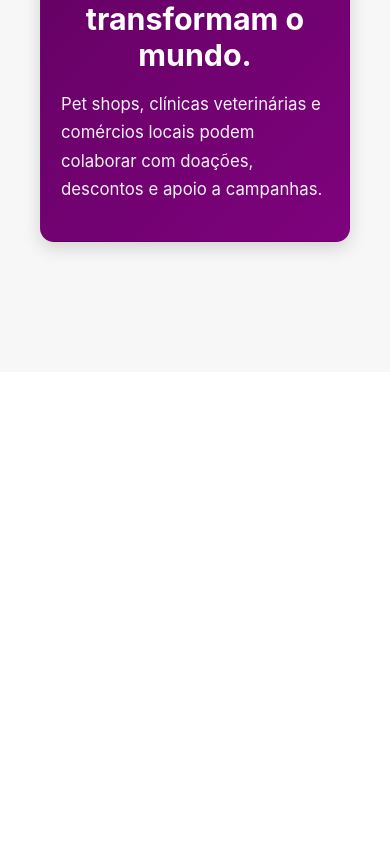
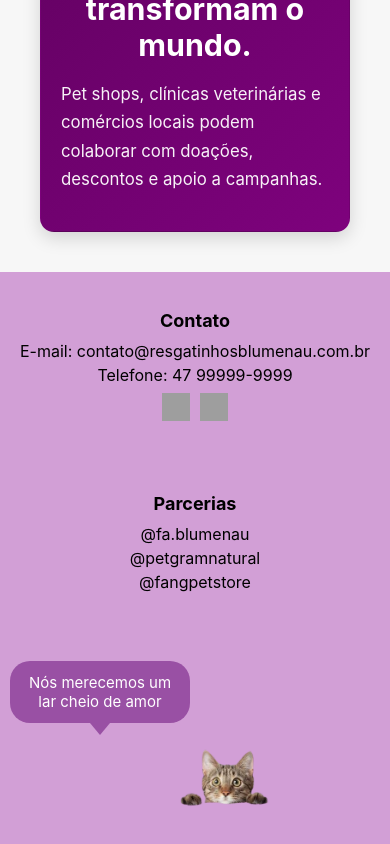
Before and after one commit to MaisaPereiraMarcal/ResGatinhos, a React (Create React App) app: page /como-ajudar in a window 390 px wide. Shown: the part 4175-5019 px from the top of the page. Before the commit the page ends 4547 px from the top, so only its background shows below. Built offline with nearby package versions, Linux system fonts and the light colour scheme; grey boxes are pictures that could not be loaded.

Commit message:
26/10 - 15:00
Foi terminado a página, colocado o footer e arrumado algumas coisas

```diff
--- a/src/pages/ComoAjudar/ComoAjudar.jsx
+++ b/src/pages/ComoAjudar/ComoAjudar.jsx
@@ -142,6 +142,45 @@ function ComoAjudar() {
             </div>
           ))}
         </section>
+        <footer className={styles.footer}>
+                <div className={styles.footerContent}>
+                    <div className={styles.footerContact}>
+                        <h3>Contato</h3>
+                        <p>E-mail: contato@resgatinhosblumenau.com.br</p>
+                        <p>Telefone: 47 99999-9999</p>
+                        <div className={styles.socialIcons}>
+                            <a href="https://www.facebook.com/resgatinhosblumenau" target="_blank" rel="noopener noreferrer">
+                                <img src="https://img.icons8.com/?size=100&id=118497&format=png&color=000000" alt="Facebook" />
+                            </a>
+                            <a href="https://www.instagram.com/resgatinhosblumenau/" target="_blank" rel="noopener noreferrer">
+                                <img src="https://img.icons8.com/?size=100&id=Xy10Jcu1L2Su&format=png&color=000000" alt="Instagram" />
+                            </a>
+                        </div>
+                    </div>
+
+                    <div className={styles.footerPartners}>
+                        <h3>Parcerias</h3>
+                        <p>@fa.blumenau</p>
+                        <p>@petgramnatural</p>
+                        <p>@fangpetstore</p>
+                    </div>
+
+                    <div className={styles.footerCat}>
+                        <p className={styles.catMessage}>
+                            Nós merecemos um lar cheio de amor
+                        </p>
+                        <img
+                            src="/gatinho.png"
+                            alt="Gatinho olhando"
+                            className={styles.catImage}
+                            onError={(e) => {
+                                e.target.onerror = null;
+                                e.target.src = "/gatinho.png";
+                            }}
+                        />
+                    </div>
+                </div>
+            </footer>
       </div>
     </div>
   );
--- a/src/pages/ComoAjudar/ComoAjudar.module.css
+++ b/src/pages/ComoAjudar/ComoAjudar.module.css
@@ -18,13 +18,12 @@ html,
     font-family: 'Inter', sans-serif;
     background-color: #f7f7f7;
     min-height: 100vh;
-    padding-bottom: 50px;
 }
 
 .contentWrapper {
     max-width: 1200px;
     margin: 0 auto;
-    padding: 40px 20px;
+    padding: 40px 20px 0;
 }
 
 .mainTitle {
@@ -49,7 +48,7 @@ html,
 }
 
 .donationSection {
-    margin-bottom: 70px;
+    margin-bottom: 60px;
     padding: 30px;
     background-color: #fff;
     border-radius: 15px;
@@ -70,6 +69,7 @@ html,
     display: flex;
     gap: 40px;
     align-items: flex-start;
+    justify-content: center;
 }
 
 .itemImageContainer {
@@ -79,6 +79,11 @@ html,
     overflow: hidden;
     box-shadow: 0 4px 10px rgba(0, 0, 0, 0.1);
     animation: float 3s ease-in-out infinite;
+    display: flex;        /* Adicionado */
+    justify-content: center; /* centraliza horizontalmente */
+    align-items: center;     /* centraliza verticalmente se houver altura */
+    margin: 0 auto;
+    margin-top: 100px;
 }
 
 .itemImage {
@@ -174,20 +179,14 @@ html,
 }
 
 @keyframes float {
-    0% {
-        transform: translateY(0px);
-    }
-    50% {
-        transform: translateY(-5px);
-    }
-    100% {
-        transform: translateY(0px);
-    }
+    0% { transform: translateY(0px); }
+    50% { transform: translateY(-5px); }
+    100% { transform: translateY(0px); }
 }
 
 .cardsSection {
     max-width: 1000px;
-    margin: 40px auto;
+    margin: 40px auto 0;
     padding: 0 20px;
     display: flex;
     flex-direction: column;
@@ -249,7 +248,6 @@ html,
     opacity: 0.95;
 }
 
-/* === NOVOS ESTILOS === */
 .card-purple {
     background: linear-gradient(135deg, #5a0159 0%, #7e027d 100%);
 }
@@ -259,57 +257,126 @@ html,
     color: #fff;
 }
 
-.card-purple:hover {
-    box-shadow: 0 8px 25px rgba(90, 1, 89, 0.45);
+.card-purple:hover { box-shadow: 0 8px 25px rgba(90, 1, 89, 0.45); }
+.card-yellow:hover { box-shadow: 0 8px 25px rgba(255, 179, 0, 0.45); }
+
+.footer {
+    background-color: #d29fd6;
+    color: #000000;
+    padding: 20px 0;
+    width: 100vw;
+    position: relative;
+    left: 50%;
+    transform: translateX(-50%);
+    display: flex;
+    justify-content: center;
+    align-items: center;
+    margin-top: 40px;
 }
 
-.card-yellow:hover {
-    box-shadow: 0 8px 25px rgba(255, 179, 0, 0.45);
+.footerContent {
+    width: 100%;
+    max-width: 1200px;
+    display: flex;
+    justify-content: space-between;
+    align-items: flex-start;
+    flex-wrap: wrap;
+    gap: 40px;
 }
 
-/* Responsividade */
-@media (max-width: 900px) {
-    .sectionContent {
-        flex-direction: column;
-        text-align: center;
+.footerContact,
+.footerPartners,
+.footerCat {
+    flex: 1;
+    min-width: 250px;
 }
 
-    .itemImageContainer {
-        max-width: 100%;
-        flex: none;
-        margin: 20px 0;
+.footerContact h3,
+.footerPartners h3 { font-size: 18px; margin-bottom: 10px; }
+.footerContact p,
+.footerPartners p { margin: 4px 0; }
+
+.socialIcons {
+    margin-top: 8px;
+    display: flex;
+    align-items: center;
+    gap: 10px;
 }
 
-    .creativeGrid {
-        grid-template-columns: 1fr;
-        text-align: left;
+.socialIcons img {
+    width: 28px;
+    height: 28px;
+    transition: transform 0.2s ease, filter 0.2s ease;
+    cursor: pointer;
 }
 
-    .creativeItem {
-        justify-content: flex-start;
+.socialIcons img:hover {
+    transform: scale(1.1);
+    filter: brightness(1.2);
 }
 
-    .contactButton {
-        width: 100%;
+.footerCat { align-items: flex-end; }
+
+.catMessage {
+    background-color: #9950a4;
+    color: #fff;
+    padding: 12px 18px;
+    border-radius: 20px;
+    font-size: 15px;
+    max-width: 180px;
+    text-align: center;
+    position: relative;
+    margin-bottom: 12px;
 }
+
+.catMessage::after {
+    content: "";
+    position: absolute;
+    bottom: -12px;
+    right: 25px;
+    border-width: 12px 10px 0;
+    border-style: solid;
+    border-color: #9950a4 transparent transparent transparent;
+}
+
+.catImage {
+    width: 150px;
+    height: auto;
+    border-radius: 8px;
+    object-fit: cover;
+}
+
+/* ==================== MEDIA QUERIES ==================== */
+@media (max-width: 991px) {
+    .cardsGrid { gap: 20px; }
+    .flipCard { width: 45%; max-width: 300px; height: 280px; }
+    .footerContent { justify-content: space-around; padding: 0 10px; }
+    .footerContact,
+    .footerPartners { min-width: 45%; margin-bottom: 20px; }
+}
+
+@media (max-width: 900px) {
+    .sectionContent { flex-direction: column; text-align: center; }
+    .itemImageContainer { max-width: 100%; flex: none; margin: 20px 0; }
+    .creativeGrid { grid-template-columns: 1fr; text-align: left; }
+    .creativeItem { justify-content: flex-start; }
+    .contactButton { width: 100%; }
 }
 
 @media (max-width: 768px) {
-    .helpCard {
-        padding: 20px;
+    .helpCard { padding: 20px; }
+    .cardContent { flex-direction: column; gap: 15px; }
+    .cardImageContainer { width: 100%; height: 200px; }
+    .cardHeadline { text-align: center; }
 }
 
-    .cardContent {
-        flex-direction: column;
-        gap: 15px;
+@media (max-width: 767px) {
+    .footerContent { flex-direction: column; align-items: center; gap: 30px; }
+    .footerContact,
+    .footerPartners,
+    .footerCat { width: 100%; min-width: unset; text-align: center; align-items: center; }
+    .socialIcons { justify-content: center; }
+    .footerCat { align-items: center; }
+    .catMessage { margin-right: 0; }
+    .catMessage::after { right: 50%; transform: translateX(50%); }
 }
-
-    .cardImageContainer {
-        width: 100%;
-        height: 200px;
-    }
-
-    .cardHeadline {
-        text-align: center;
-    }
-}
```
Also changed, not shown: public/gatinho.png (added). Lines whose indentation alone changed are shown as unchanged.
